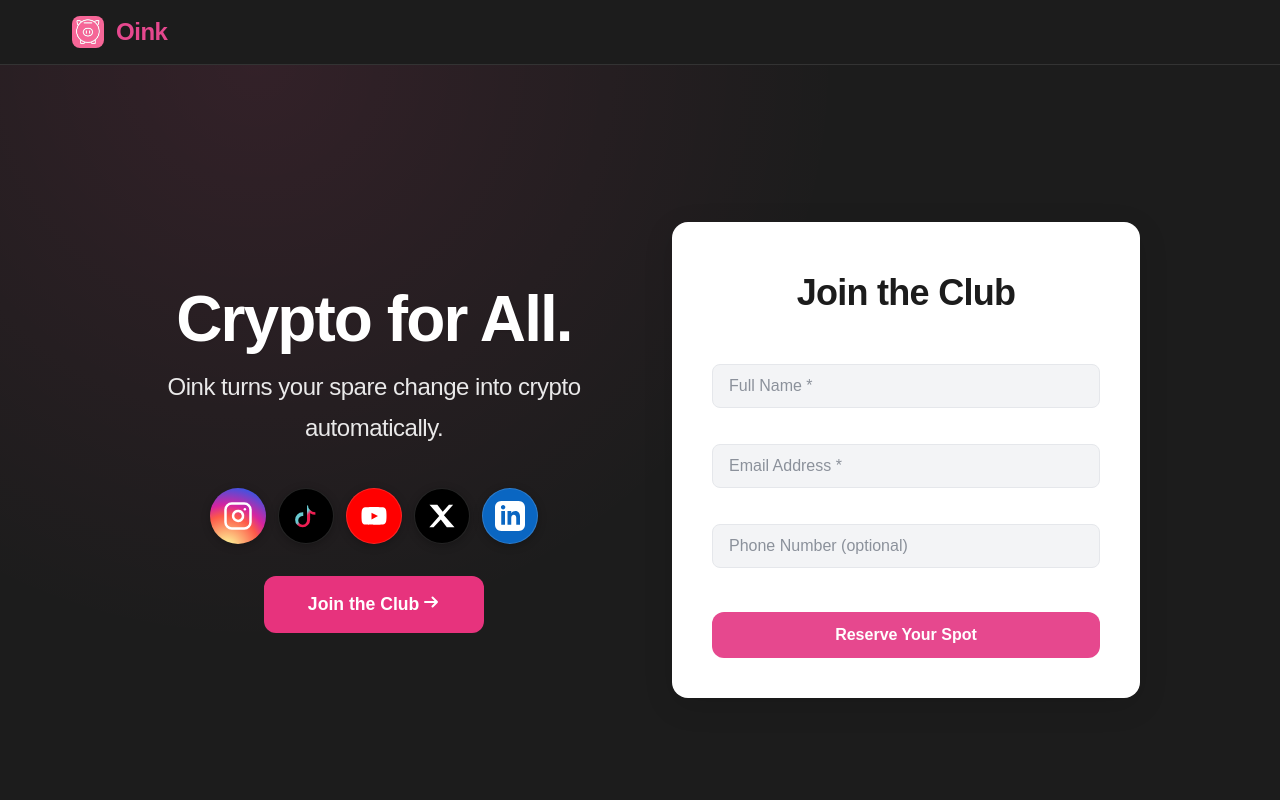
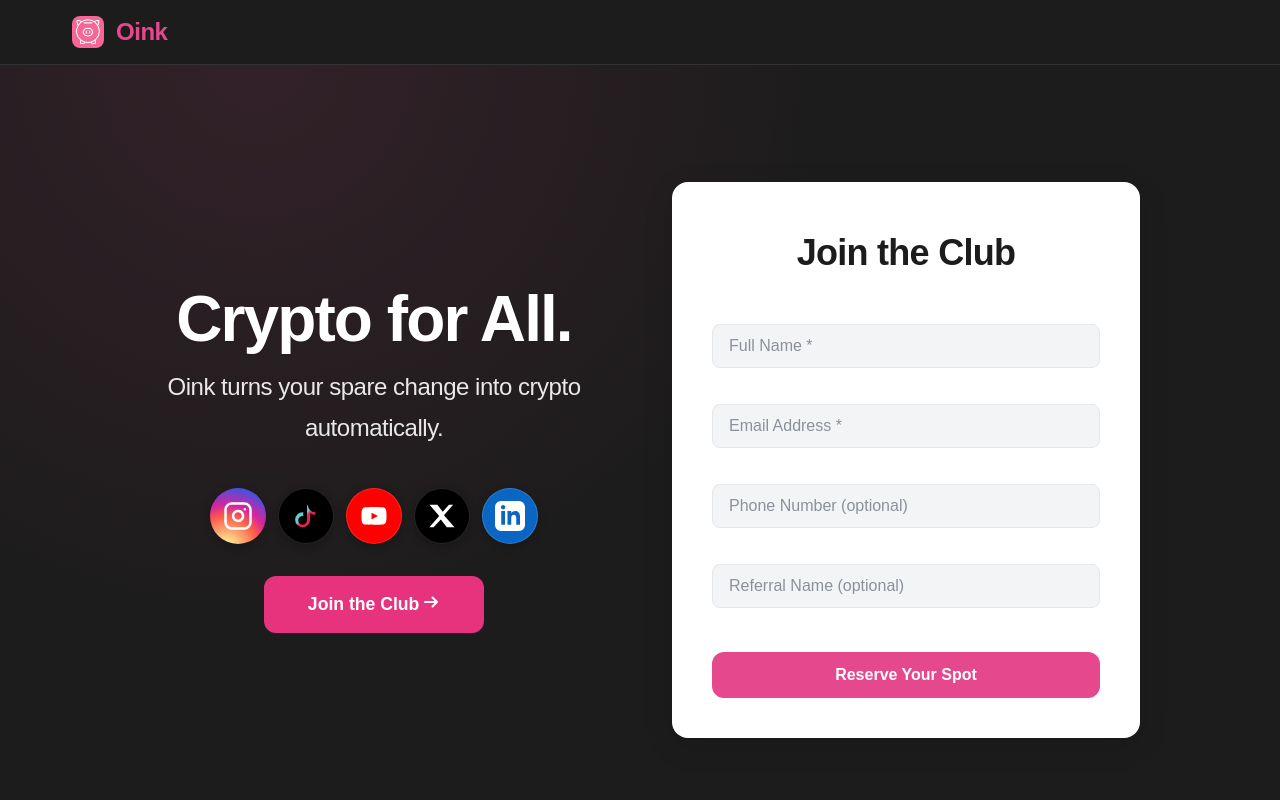
Before and after one commit to ThomasCaneday/oink-waiting-list, a React (Vite) app: page / in a window 1280 px wide. Shown: the top 800 px of the page. Built offline with nearby package versions, Linux system fonts and the light colour scheme; no server answers.

Commit message:
Add: referral name option on form

```diff
--- a/src/WaitingListForm.jsx
+++ b/src/WaitingListForm.jsx
@@ -40,7 +40,7 @@ const XIcon = () => (
 );
 
 export default function WaitingListForm() {
-  const [form, setForm] = useState({ name: "", email: "", phone: "" });
+  const [form, setForm] = useState({ name: "", email: "", phone: "", referralName: "" });
   const [status, setStatus] = useState("idle");
   const [showModal, setShowModal] = useState(false);
   const [showConfetti, setShowConfetti] = useState(false);
@@ -56,11 +56,12 @@ export default function WaitingListForm() {
       const formData = {
         name: form.name.trim(),
         email: form.email.trim(),
-        ...(form.phone.trim() ? { phone: form.phone.trim() } : {}) // Only include phone if it's not empty
+        ...(form.phone.trim() ? { phone: form.phone.trim() } : {}), // Only include phone if it's not empty
+        ...(form.referralName.trim() ? { referralName: form.referralName.trim() } : {}) // Only include referralName if it's not empty
       };
       await addNewSignup(formData);
       setStatus("done");
-      setForm({ name: "", email: "", phone: "" });
+      setForm({ name: "", email: "", phone: "", referralName: "" });
       setShowModal(true);
       setShowConfetti(true);
       // Stop confetti after 5 seconds
@@ -126,6 +127,15 @@ export default function WaitingListForm() {
           onChange={handleChange}
         />
 
+        {/* referral name */}
+        <input
+          className="input-field"
+          name="referralName"
+          placeholder="Referral Name (optional)"
+          value={form.referralName}
+          onChange={handleChange}
+        />
+
         <button disabled={status === "loading"}>
           {status === "loading" ? "Submitting…" : "Reserve Your Spot"}
         </button>
```
